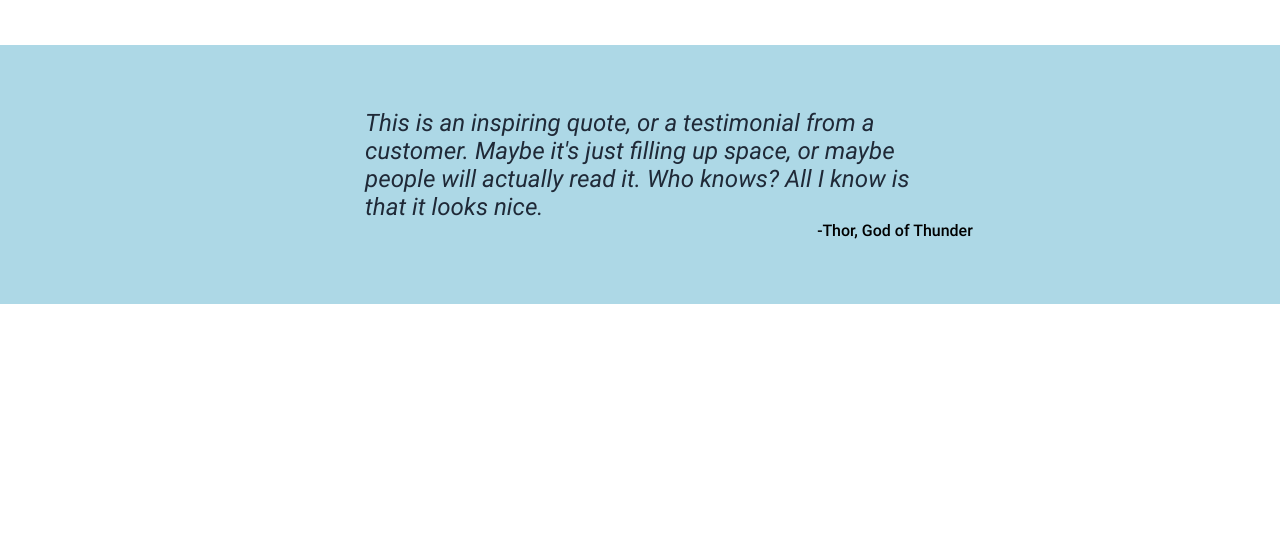
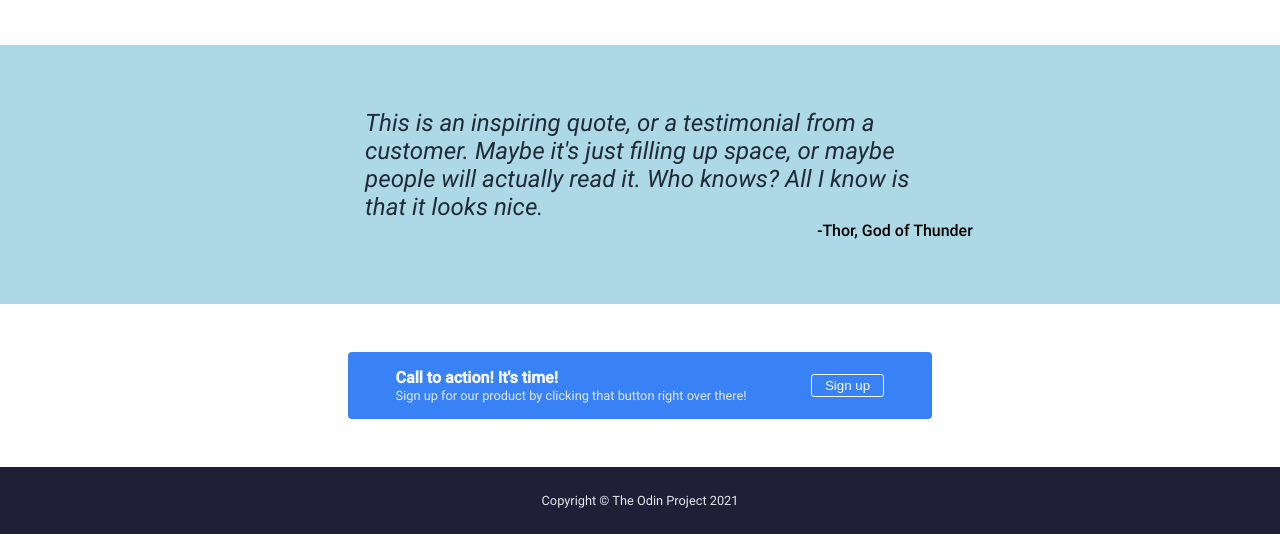
Before and after one commit to vlimbo/odin-landing-page, a plain HTML site: page index.html in a window 1280 px wide. Shown: the part 578-1112 px from the top of the page. Before the commit the page ends 882 px from the top, so only its background shows below. Drawn offline with Linux system fonts and the light colour scheme.

Commit message:
Add copyright section to finish the project
Last copyright section in the footer is added and styled with the appropritate background color, and the project is finished.

```diff
--- a/index.html
+++ b/index.html
@@ -4,72 +4,6 @@
     <link rel="stylesheet" href="style.css">
     <meta charset="UTF-8">
     <title>Landing Page</title>
-
-    <style>
-
-       .main-container h2 {
-        text-align: center;
-        font-family: "Roboto 900", "Arial";
-        color: #1F2937;
-        padding: 1em;
-      }
-
-      .illustration-container {
-        display: flex;
-        justify-content: center;
-        gap: 1em;
-        padding-bottom: 3em;
-      }
-
-      .illustration {
-        display: flex;
-        flex-direction: column;
-        align-items: center;
-        gap: .5em;
-
-      }
-
-      .illustration-container img {
-        height: 110px;
-        width: 110px;
-        object-fit: cover;
-        border: 3px solid #3882F6;
-        border-radius: 8px;
-      }
-
-      .illustration-container p {
-        max-width: 115px;
-        text-align: center;
-        font-size: .8rem;
-        color: rgb(109, 109, 109);
-      }
-
-      .testemonial-container {
-        display: flex;
-        flex-direction: column;
-        background-color: lightblue;
-        align-items: center;
-        padding: 4em 0;
-      }
-
-      .testemonial {
-        font-family: "Roboto Italic", "Arial";
-        font-size: 1.5rem;
-        color: #1F2937;
-        max-width: 550px;
-      }
-
-      .customer {
-        display: flex;
-        justify-content: flex-end;
-        align-self: stretch;
-        width: 52%;
-        margin: 0 auto;
-        font-family: "Roboto 500", Arial;
-      }
-
-    </style>
-
   </head>
   <body>
     <div class="header-container">
@@ -126,5 +60,17 @@
         </p>
       </div>
     </div>
+    <div class="footer">
+      <div class="call-to-action">
+        <div>
+          <h2>Call to action! It's time!</h2>
+          <p>Sign up for our product by clicking that button right over there!</p>
+        </div>
+        <button>Sign up</button>
+      </div>
+    </div>
+    <div class="copyright">
+      <p>Copyright &copy; The Odin Project 2021</p>
+    </div>
   </body>
 </html>
--- a/style.css
+++ b/style.css
@@ -134,3 +134,108 @@ a {
   width: 100%;
   object-fit: cover;
 }
+
+.main-container h2 {
+  text-align: center;
+  font-family: "Roboto 900", "Arial";
+  color: #1F2937;
+  padding: 1em;
+}
+
+.illustration-container {
+  display: flex;
+  justify-content: center;
+  gap: 1em;
+  padding-bottom: 3em;
+}
+
+.illustration {
+  display: flex;
+  flex-direction: column;
+  align-items: center;
+  gap: .5em;
+
+}
+
+.illustration-container img {
+  height: 110px;
+  width: 110px;
+  object-fit: cover;
+  border: 3px solid #3882F6;
+  border-radius: 8px;
+}
+
+.illustration-container p {
+  max-width: 115px;
+  text-align: center;
+  font-size: .8rem;
+  color: rgb(109, 109, 109);
+}
+
+.testemonial-container {
+  display: flex;
+  flex-direction: column;
+  background-color: lightblue;
+  align-items: center;
+  padding: 4em 0;
+}
+
+.testemonial {
+  font-family: "Roboto Italic", "Arial";
+  font-size: 1.5rem;
+  color: #1F2937;
+  max-width: 550px;
+}
+
+.customer {
+  display: flex;
+  justify-content: flex-end;
+  align-self: stretch;
+  width: 52%;
+  margin: 0 auto;
+  font-family: "Roboto 500", Arial;
+}
+
+.footer {
+  display: flex;
+  justify-content: center;
+  align-items: center;
+  padding: 3em 0;
+  color: #F9FAF8;
+}
+
+.call-to-action {
+  display: flex;
+  background-color: #3882F6;
+  gap: 4em;
+  align-items: center;
+  padding: 1em 3em;
+  border-radius: 4px;
+}
+
+.call-to-action h2 {
+  font-family: "Roboto 500", "Arial";
+  font-size: 1em;
+  margin-bottom: .1em;
+}
+
+.call-to-action p {
+  font-size: .8em;
+  color: #E5E7EB;
+}
+
+.call-to-action button {
+  color: #F9FAF8;
+  border: 1px solid #F9FAF8;
+  background-color: #3882F6;
+  padding: .2em 1em;
+  border-radius: 3px;
+}
+
+.copyright {
+  background-color: #1F2037;
+  color: #E5E7EB;
+  text-align: center;
+  padding: 2em;
+  font-size: .8rem;
+}
```
